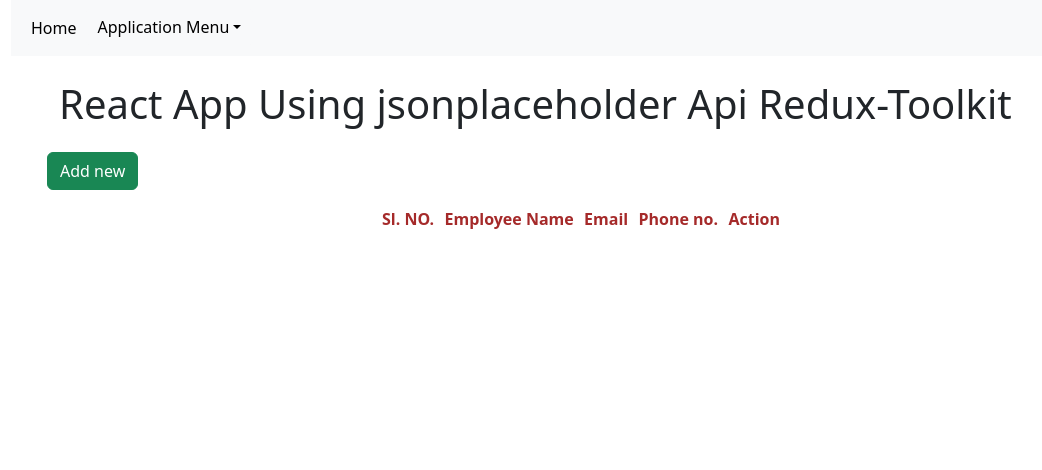
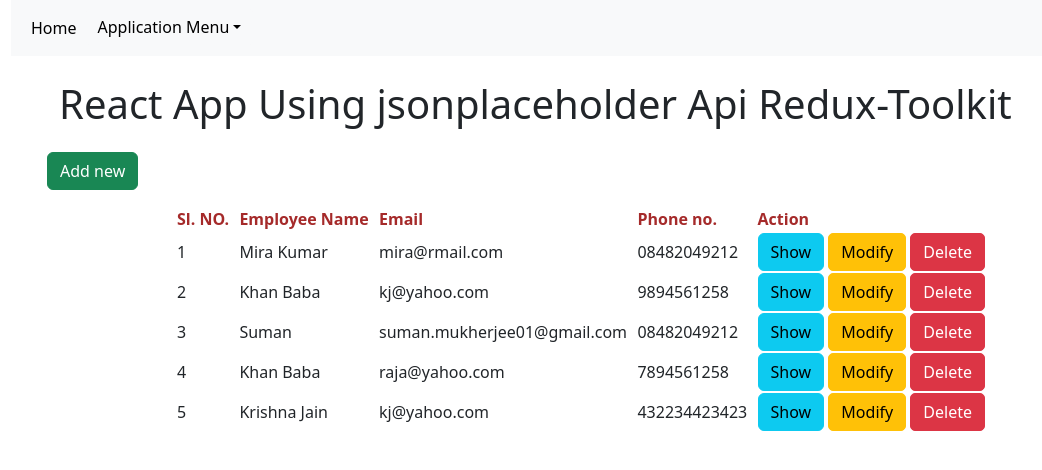
Before and after one commit to gitcoder-23/User-Data-React18, a React (Create React App) app: page /redux/emplist in a window 1280 px wide. Shown: the top 470 px of the page, without its empty margins (59-1101 px from the left). Built offline with nearby package versions, Linux system fonts and the light colour scheme; data requests are answered from the project's data file.

Commit message:
employee fetch ready using redux

```diff
--- a/src/crud_redux/EmpList.js
+++ b/src/crud_redux/EmpList.js
@@ -2,6 +2,7 @@ import React, { useEffect } from 'react';
 import { Button } from 'react-bootstrap';
 import { useDispatch, useSelector } from 'react-redux';
 import { getAllEmployees } from './redux/actions/empAction';
+import SpinnerComponent from '../components/SpinnerComponent';
 
 const EmpList = () => {
   const dispatch = useDispatch();
@@ -9,6 +10,8 @@ const EmpList = () => {
   const { employeeList, isLoading, isError, isMessage } = useSelector(
     (state) => state.employee
   );
+
+  console.log('employeeList-->', employeeList);
 
   useEffect(() => {
     dispatch(getAllEmployees());
@@ -23,6 +26,13 @@ const EmpList = () => {
         <div className="container mb-3">
           <Button variant="success">Add new</Button>
         </div>
+        {isLoading === true ? (
+          <>
+            <SpinnerComponent />
+          </>
+        ) : (
+          <>
+            {' '}
             <table style={{ margin: '0 auto' }}>
               <thead style={{ color: 'brown' }}>
                 <tr>
@@ -33,34 +43,29 @@ const EmpList = () => {
                   <th col="3">Action</th>
                 </tr>
               </thead>
-          {/* {udetails &&
-            udetails?.map((userData, userindex) => {
+              {employeeList &&
+                employeeList?.map((empData, userindex) => {
                   return (
                     <>
                       <tbody key={userindex}>
                         <tr>
-                      <td style={{ backgroundColor: 'brown', color: 'white' }}>
-                        {userindex + 1}
-                      </td>
+                          <td>{userindex + 1}</td>
                           &nbsp;&nbsp;
-                      <td style={{ backgroundColor: 'green', color: 'white' }}>
-                        {userData.name}
-                      </td>
+                          <td>{empData.employeename}</td>
                           &nbsp;&nbsp;
-                      <td style={{ backgroundColor: 'green', color: 'white' }}>
-                        {userData.email}
-                      </td>
+                          <td>{empData.email}</td>
                           &nbsp;&nbsp;
-                      <td style={{ backgroundColor: 'green', color: 'white' }}>
-                        {userData.phone}
-                      </td>
+                          <td>{empData.phone}</td>
                           &nbsp;&nbsp;
                           <td>
                             <button className="btn btn-info">Show</button>
                             &nbsp;
                             <button
                               className="btn btn-warning"
-                          style={{ borderWidth: '1px', borderRadius: '5px' }}
+                              style={{
+                                borderWidth: '1px',
+                                borderRadius: '5px',
+                              }}
                             >
                               Modify
                             </button>
@@ -80,8 +85,10 @@ const EmpList = () => {
                       </tbody>
                     </>
                   );
-            })} */}
+                })}
             </table>
+          </>
+        )}
       </div>
     </>
   );
--- a/src/crud_redux/redux/actions/empAction.js
+++ b/src/crud_redux/redux/actions/empAction.js
@@ -5,5 +5,7 @@ import axios from 'axios';
 export const getAllEmployees = createAsyncThunk('employee/list', async () => {
   const apiGetResponse = await axios.get(`http://localhost:3079/employee`);
   console.log('apiGetResponse->', apiGetResponse);
-  return apiGetResponse.data;
+  if (apiGetResponse.status === 200) {
+    return apiGetResponse.data;
+  }
 });
```
Lines whose indentation alone changed are shown as unchanged.
